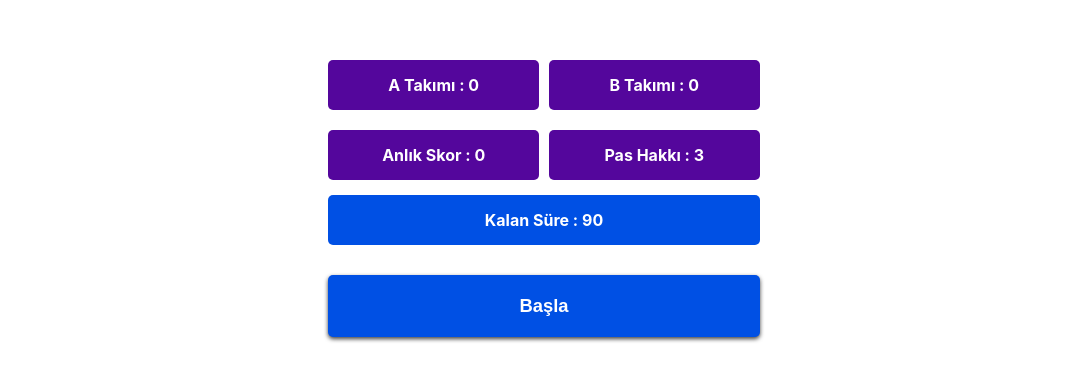
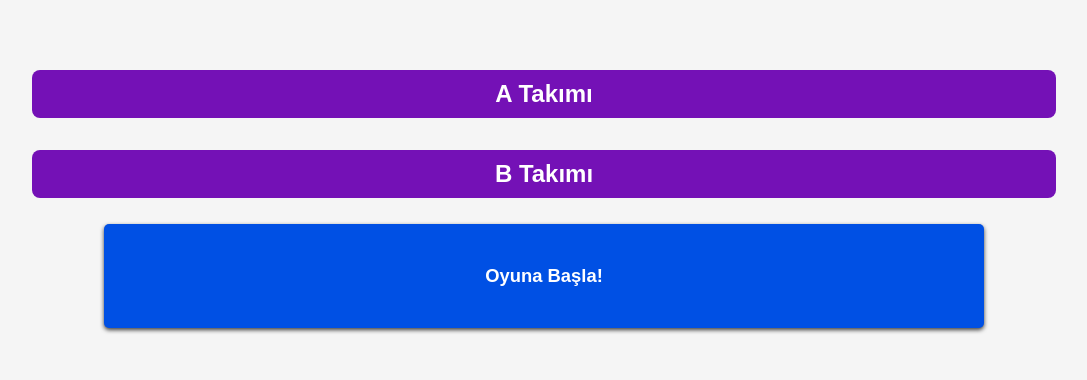
Before and after one commit to gngrozturk/TabooWeb, a React (Create React App) app: page / in a window 1280 px wide. Shown: the part 204-584 px from the top of the page, without its empty margins (96-1183 px from the left). Built offline with nearby package versions, Linux system fonts and the light colour scheme.

Commit message:
feat:dynamic team names added

```diff
--- a/package.json
+++ b/package.json
@@ -8,6 +8,7 @@
     "@testing-library/user-event": "^13.5.0",
     "react": "^18.2.0",
     "react-dom": "^18.2.0",
+    "react-router-dom": "^6.4.3",
     "react-scripts": "5.0.1",
     "web-vitals": "^2.1.4"
   },
--- a/src/App.js
+++ b/src/App.js
@@ -1,8 +1,10 @@
 import "./App.css";
-import Container from "./components/Container";
+import { Routes, Route } from "react-router-dom";
 import { ScoreProvider } from "./context/ScoreContext";
 import { TimeProvider } from "./context/TimeContext";
 import { WordsProvider } from "./context/WordsContext";
+import GamePage from "./pages/GamePage";
+import SettingsPage from "./pages/SettingsPage";
 
 function App() {
   return (
@@ -10,7 +12,10 @@ function App() {
       <ScoreProvider>
         <TimeProvider>
           <WordsProvider>
-            <Container />
+            <Routes>
+              <Route path="/game" element={<GamePage />} />
+              <Route path="/" element={<SettingsPage />} />
+            </Routes>
           </WordsProvider>
         </TimeProvider>
       </ScoreProvider>
--- a/src/components/Board.js
+++ b/src/components/Board.js
@@ -18,6 +18,9 @@ function Board({ children }) {
     pass,
     setPass,
   } = useScore();
+
+  let firstTeam = sessionStorage.getItem("firstTeam");
+  let secondTeam = sessionStorage.getItem("secondTeam");
 
   const startTime = () => {
     setTimerOn(!timerOn);
@@ -72,8 +75,8 @@ function Board({ children }) {
 
   return (
     <div>
-      <ScoreBoard text="A Takımı" score={scoreA} />
-      <ScoreBoard text="B Takımı" score={scoreB} />
+      <ScoreBoard text={firstTeam} score={scoreA} />
+      <ScoreBoard text={secondTeam} score={scoreB} />
       <ScoreBoard text="Anlık Skor" score={currentScore} />
       <ScoreBoard text="Pas Hakkı" score={pass} />
       <ScoreBoard text="Kalan Süre" Class="board-time" score={time} />
--- /dev/null
+++ b/src/components/FormInput.js
@@ -0,0 +1,18 @@
+import React from "react";
+import styles from "./styles.module.css";
+
+function FormInput({ name, onChange, value }) {
+  return (
+
+      <input
+        type="text"
+        name={name}
+        onChange={onChange}
+        value={value}
+        className={styles.formInput}
+      />
+
+  );
+}
+
+export default FormInput;
--- a/src/components/styles.module.css
+++ b/src/components/styles.module.css
@@ -1,17 +1,11 @@
 * {
-  margin: auto 0;
+  margin: 0;
   padding: 0;
 }
 .alert {
   font-size: 2rem;
 }
-.container {
-  height: 100vh;
-  width: 100%;
-  display: flex;
-  flex-direction: column;
-  align-items: center;
-}
+
 .scoreItem {
   display: flex;
   flex-direction: column;
@@ -93,3 +87,24 @@
 .btn-time:active {
   background-color: rgb(58, 125, 250);
 }
+
+.formInput {
+  width: 100%;
+  height: 2.5rem;
+  box-sizing: border-box;
+  padding: 1.5rem;
+  margin: 1rem auto;
+  border-style: hidden;
+  border-radius: 8px;
+  text-align: center;
+  color: #ffffff;
+  font-size: 1.5rem;
+  font-weight: bold;
+  background-color: rgb(116, 17, 182);
+}
+
+.formInput:focus {
+  transition: 0.3s;
+  outline: none !important;
+  background-color: rgb(67, 6, 107);
+}
--- a/src/index.js
+++ b/src/index.js
@@ -3,9 +3,16 @@ import ReactDOM from "react-dom/client";
 import "./index.css";
 import App from "./App";
 import reportWebVitals from "./reportWebVitals";
+import { BrowserRouter } from "react-router-dom";
 
 const root = ReactDOM.createRoot(document.getElementById("root"));
-root.render(<App />);
+root.render(
+  <React.StrictMode>
+    <BrowserRouter>
+      <App />
+    </BrowserRouter>
+  </React.StrictMode>
+);
 
 // If you want to start measuring performance in your app, pass a function
 // to log results (for example: reportWebVitals(console.log))
--- /dev/null
+++ b/src/pages/SettingsPage.js
@@ -0,0 +1,47 @@
+import { useState } from "react";
+import { useNavigate } from "react-router-dom";
+import styles from "./styles.module.css";
+import FormInput from "../components/FormInput";
+import Button from "../components/Button";
+
+function SettingsPage() {
+  const navigate = useNavigate();
+  const [form, setForm] = useState({
+    firstTeam: "A Takımı",
+    secondTeam: "B Takımı",
+  });
+
+  const onChangeInput = (e) => {
+    setForm({ ...form, [e.target.name]: e.target.value });
+  };
+
+  const onSubmit = (e) => {
+    e.preventDefault();
+    sessionStorage.setItem("firstTeam", form.firstTeam);
+    sessionStorage.setItem("secondTeam", form.secondTeam);
+
+    setTimeout(() => {
+      navigate("/game");
+    }, 1000);
+  };
+  return (
+    <div className={styles.settingsContainer}>
+      <form className={styles.settingForm}>
+        <FormInput
+          name="firstTeam"
+          value={form.firstTeam}
+          onChange={onChangeInput}
+        />
+        <FormInput
+          name="secondTeam"
+          value={form.secondTeam}
+          onChange={onChangeInput}
+        />
+
+        <Button title="Oyuna Başla!" Class="btn-time" Clicked={onSubmit} />
+      </form>
+    </div>
+  );
+}
+
+export default SettingsPage;
--- /dev/null
+++ b/src/pages/styles.module.css
@@ -0,0 +1,21 @@
+.container {
+  height: 100vh;
+  width: 100%;
+  display: flex;
+  flex-direction: column;
+  align-items: center;
+  justify-content: center;
+}
+
+.settingsContainer {
+  height: 100vh;
+  align-items: center;
+  justify-content: center;
+  display: flex;
+  flex-direction: column;
+  background-color: #f5f5f5;
+}
+
+.settingForm {
+  width: 80%;
+}
```
Also changed, not shown: src/pages/GamePage.js (renamed from src/components/Container.js, +4 -4 lines), 1 other file (tests, documents, lock files or other folders).
